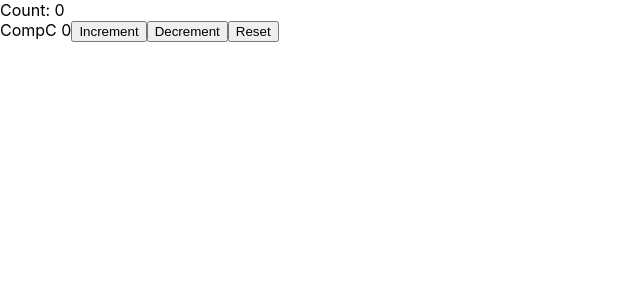
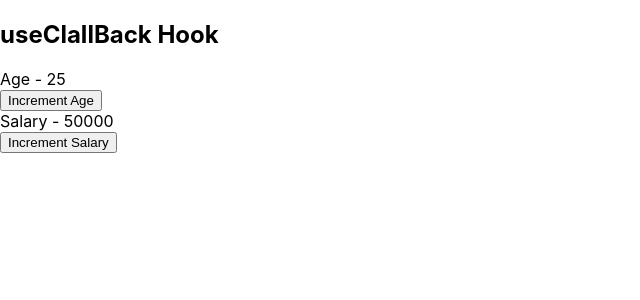
Before and after one commit to iftakher-t/react-practice, a React (Create React App) app: page / in a window 1280 px wide. Shown: the top 300 px of the page, without its empty margins (0-640 px from the left). Built offline with nearby package versions, Linux system fonts and the light colour scheme.

Commit message:
add callback

```diff
--- a/src/App.js
+++ b/src/App.js
@@ -1,5 +1,6 @@
 import React from 'react';
-import ParentComp from './components/HooksComp/UseReducerContext/ParentComp';
+import ParentComp from './components/HooksComp/CallBackHook/ParentComp';
+// import ParentComp from './components/HooksComp/UseReducerContext/ParentComp';
 
 // import CounterOne from './components/HooksComp/UseReducer/CounterOne';
 // import CounterThree from './components/HooksComp/UseReducer/CounterThree';
@@ -44,7 +45,8 @@ function App() {
   return (
 
     <div className="App">
-            <ParentComp />
+      <ParentComp />
+            {/* <ParentComp />  */}
         {/* <CounterOne /> */}
         {/* <CounterThree /> */}
         {/* <HookuseStateCounter /> */}
--- /dev/null
+++ b/src/components/HooksComp/CallBackHook/ButtonComp.js
@@ -0,0 +1,9 @@
+import React from 'react'
+
+function ButtonComp({handleClick, children}) {
+    return (
+        <button onClick={ handleClick }>{children}</button>
+    )
+}
+
+export default ButtonComp
--- /dev/null
+++ b/src/components/HooksComp/CallBackHook/CountComp.js
@@ -0,0 +1,9 @@
+import React from 'react'
+
+function CountComp({text, count}) {
+    return (
+        <div>{text} - {count}</div>
+    )
+}
+
+export default CountComp
--- /dev/null
+++ b/src/components/HooksComp/CallBackHook/ParentComp.js
@@ -0,0 +1,29 @@
+import React, { useState, useCallback } from 'react'
+import ButtonComp from './ButtonComp'
+import CountComp from './CountComp'
+import Title from './Title'
+
+ function ParentComp () {
+    const [age, setAge]= useState(25)
+    const [salary, setSalary]= useState(50000)
+
+     const incrementAge = useCallback( () => {
+         setAge(age + 1)
+     },[age])
+
+     const incrementSalary = useCallback( () => {
+        setSalary(salary + 5000)
+    },[salary])
+
+        return (
+            <div>
+                <Title />
+                <CountComp text ='Age' count={age} />
+                <ButtonComp handleClick = {incrementAge } > Increment Age </ButtonComp>
+                <CountComp text ='Salary' count={salary}  />
+                <ButtonComp handleClick = {incrementSalary} > Increment Salary </ButtonComp>
+            </div>
+        )
+    }
+
+export default ParentComp
--- /dev/null
+++ b/src/components/HooksComp/CallBackHook/Title.js
@@ -0,0 +1,9 @@
+import React from 'react'
+
+function Title() {
+    return (
+        <h2>useClallBack Hook</h2>
+    )
+}
+
+export default Title
```
